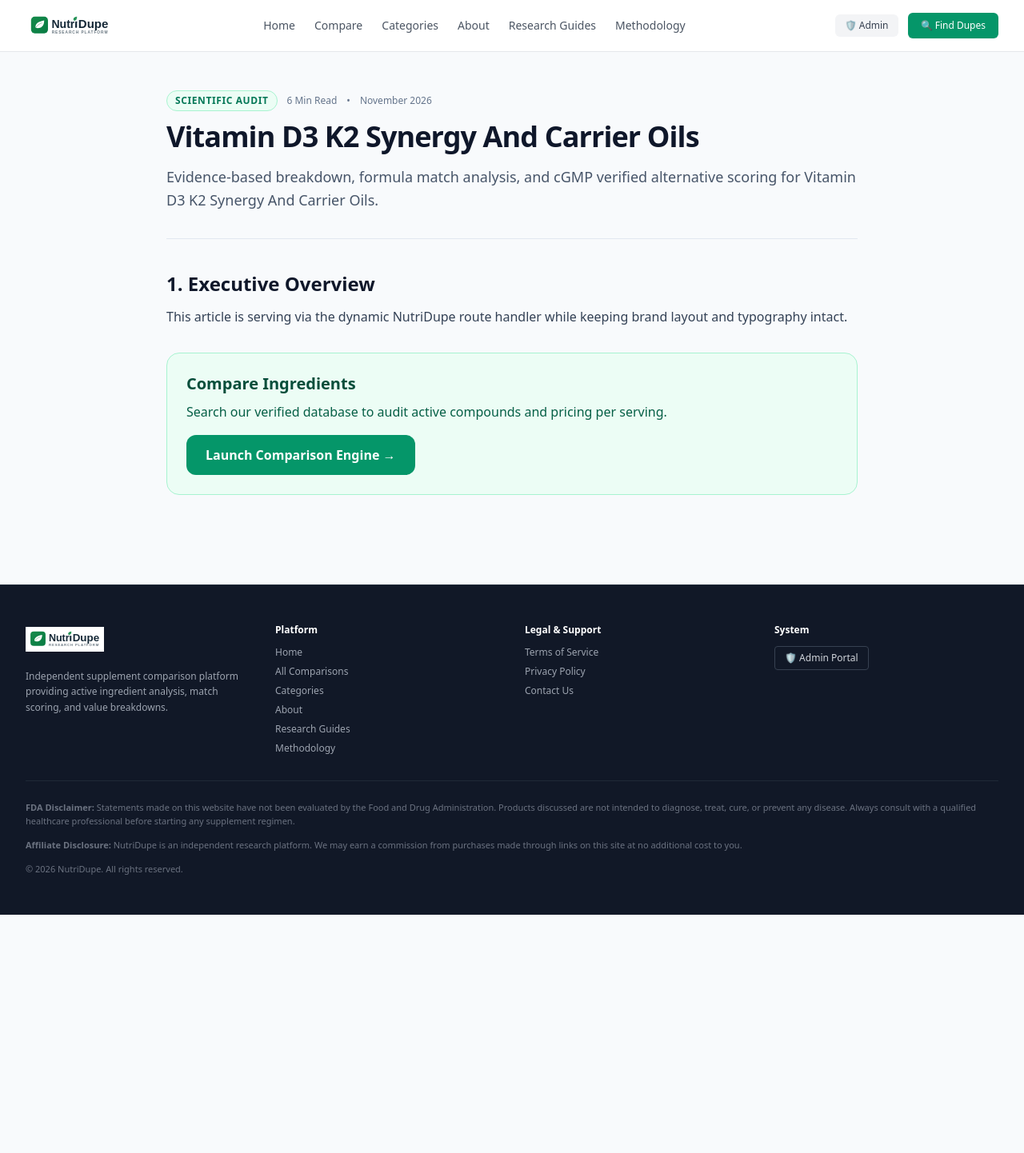
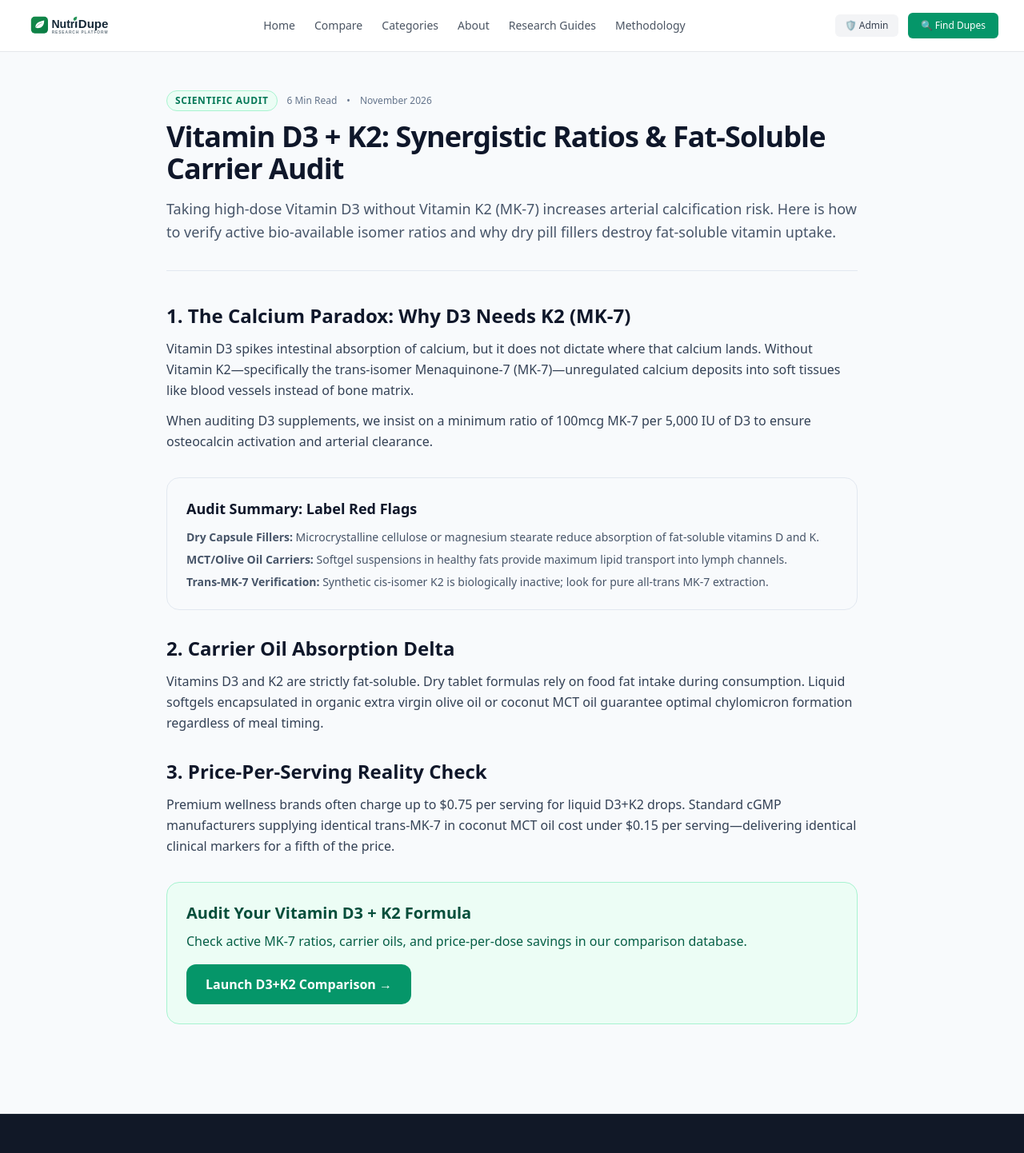
Before and after one commit to Jalil63/nutridupe, a Next.js app: page /research-guides/vitamin-d3-k2-synergy-and-carrier-oils in a window 1280 px wide. Shown: the top 1442 px of the page at 80% size. Before the commit the page ends 1144 px from the top, so only its background shows below. Built offline with nearby package versions, Linux system fonts and the light colour scheme.

Commit message:
Add Vitamin D3 + K2 guide page

```diff
--- /dev/null
+++ b/app/research-guides/vitamin-d3-k2-synergy-and-carrier-oils/page.tsx
@@ -0,0 +1,73 @@
+import React from 'react';
+import Link from 'next/link';
+
+export default function VitaminD3K2Guide() {
+  return (
+    <article className="max-w-4xl mx-auto px-4 py-12 text-slate-800">
+      <header className="mb-10 border-b border-slate-200 pb-8">
+        <div className="flex items-center gap-3 text-xs text-slate-500 mb-3">
+          <span className="bg-emerald-50 text-emerald-700 font-bold uppercase tracking-wider px-2.5 py-1 rounded-full border border-emerald-200">
+            Scientific Audit
+          </span>
+          <span>6 Min Read</span>
+          <span>•</span>
+          <span>November 2026</span>
+        </div>
+        <h1 className="text-3xl sm:text-4xl font-extrabold tracking-tight text-slate-900 mb-4">
+          Vitamin D3 + K2: Synergistic Ratios & Fat-Soluble Carrier Audit
+        </h1>
+        <p className="text-slate-600 text-lg leading-relaxed">
+          Taking high-dose Vitamin D3 without Vitamin K2 (MK-7) increases arterial calcification risk. Here is how to verify active bio-available isomer ratios and why dry pill fillers destroy fat-soluble vitamin uptake.
+        </p>
+      </header>
+
+      <section className="space-y-8 text-slate-700 leading-relaxed">
+        <div>
+          <h2 className="text-2xl font-bold text-slate-900 mb-3">1. The Calcium Paradox: Why D3 Needs K2 (MK-7)</h2>
+          <p>
+            Vitamin D3 spikes intestinal absorption of calcium, but it does not dictate where that calcium lands. Without Vitamin K2—specifically the trans-isomer Menaquinone-7 (MK-7)—unregulated calcium deposits into soft tissues like blood vessels instead of bone matrix.
+          </p>
+          <p className="mt-3">
+            When auditing D3 supplements, we insist on a minimum ratio of 100mcg MK-7 per 5,000 IU of D3 to ensure osteocalcin activation and arterial clearance.
+          </p>
+        </div>
+
+        <div className="bg-slate-50 p-6 rounded-2xl border border-slate-200">
+          <h3 className="text-lg font-bold text-slate-900 mb-3">Audit Summary: Label Red Flags</h3>
+          <ul className="space-y-2 text-sm text-slate-600">
+            <li><strong>Dry Capsule Fillers:</strong> Microcrystalline cellulose or magnesium stearate reduce absorption of fat-soluble vitamins D and K.</li>
+            <li><strong>MCT/Olive Oil Carriers:</strong> Softgel suspensions in healthy fats provide maximum lipid transport into lymph channels.</li>
+            <li><strong>Trans-MK-7 Verification:</strong> Synthetic cis-isomer K2 is biologically inactive; look for pure all-trans MK-7 extraction.</li>
+          </ul>
+        </div>
+
+        <div>
+          <h2 className="text-2xl font-bold text-slate-900 mb-3">2. Carrier Oil Absorption Delta</h2>
+          <p>
+            Vitamins D3 and K2 are strictly fat-soluble. Dry tablet formulas rely on food fat intake during consumption. Liquid softgels encapsulated in organic extra virgin olive oil or coconut MCT oil guarantee optimal chylomicron formation regardless of meal timing.
+          </p>
+        </div>
+
+        <div>
+          <h2 className="text-2xl font-bold text-slate-900 mb-3">3. Price-Per-Serving Reality Check</h2>
+          <p>
+            Premium wellness brands often charge up to $0.75 per serving for liquid D3+K2 drops. Standard cGMP manufacturers supplying identical trans-MK-7 in coconut MCT oil cost under $0.15 per serving—delivering identical clinical markers for a fifth of the price.
+          </p>
+        </div>
+
+        <div className="bg-emerald-50 border border-emerald-200 p-6 rounded-2xl mt-8">
+          <h3 className="text-xl font-bold text-emerald-900 mb-2">Audit Your Vitamin D3 + K2 Formula</h3>
+          <p className="text-emerald-800 mb-4">
+            Check active MK-7 ratios, carrier oils, and price-per-dose savings in our comparison database.
+          </p>
+          <Link
+            href="/compare"
+            className="inline-block bg-emerald-600 text-white font-semibold px-6 py-3 rounded-xl hover:bg-emerald-700 transition-colors"
+          >
+            Launch D3+K2 Comparison &rarr;
+          </Link>
+        </div>
+      </section>
+    </article>
+  );
+}
```
